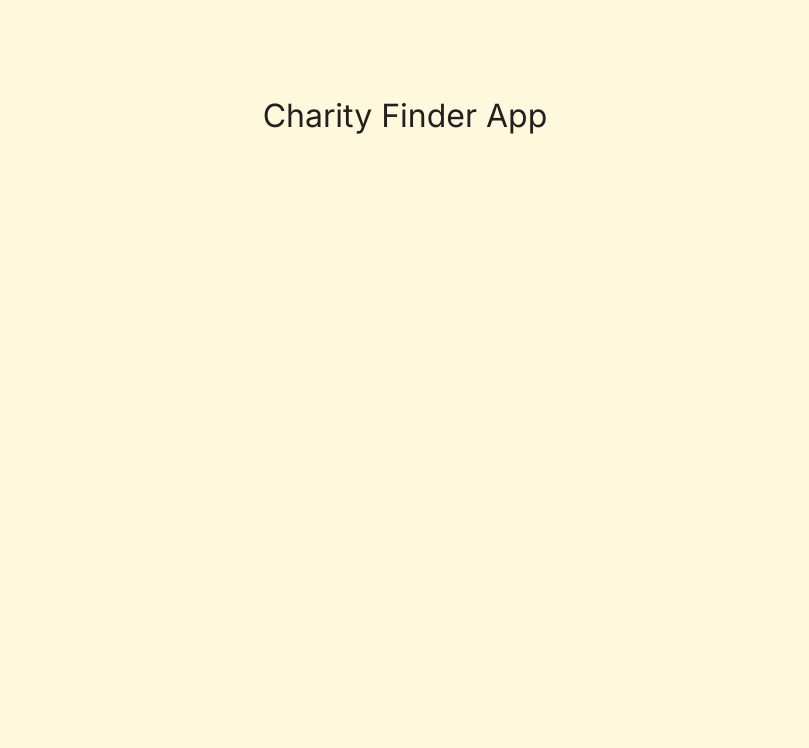
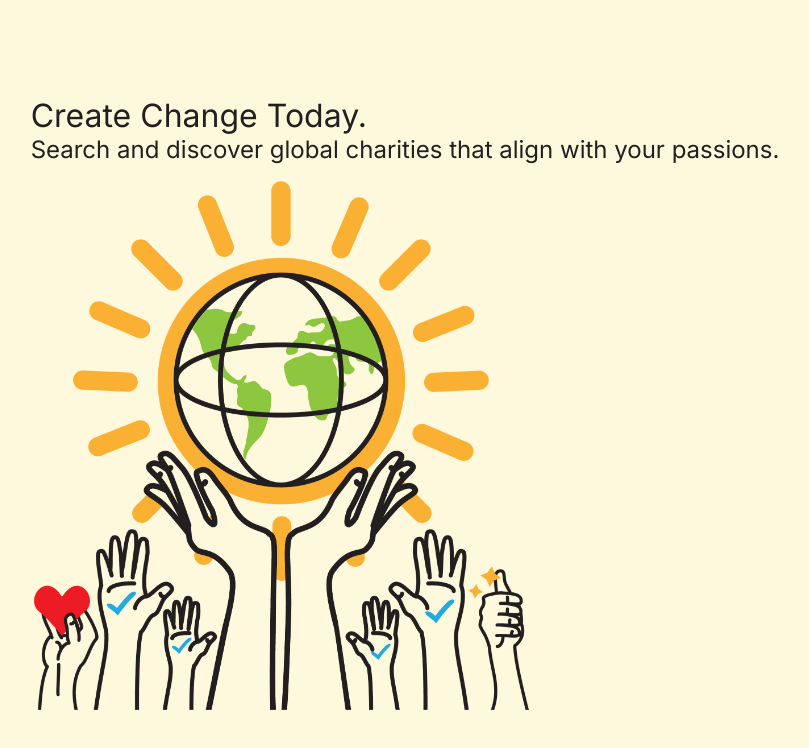
Before and after one commit to e-lizL/charity-finder-app, a Next.js app: page / in a window 1280 px wide. Shown: the top 748 px of the page, without its empty margins (235-1044 px from the left). Built offline with nearby package versions, Linux system fonts and the light colour scheme.

Commit message:
feat: add basic content for splash page

```diff
--- a/src/app/page.tsx
+++ b/src/app/page.tsx
@@ -1,10 +1,18 @@
 import styles from './page.module.css'
+import Image from 'next/image';
 
 export default function Home() {
   return (
     <main className={styles.main}>
       <div className={styles.description}>
-        <h1>Charity Finder App</h1>
+        <h1>Create Change Today.</h1>
+        <h2>Search and discover global charities that align with your passions.</h2>
+        <Image
+          src="/hands-global.jpg"
+          width={500}
+          height={600}
+          alt="helping hands holding the world"
+        />
       </div>
     </main>
   )
```
Also changed, not shown: public/hands-global.jpg (added), 1 other file (tests, documents, lock files or other folders).
